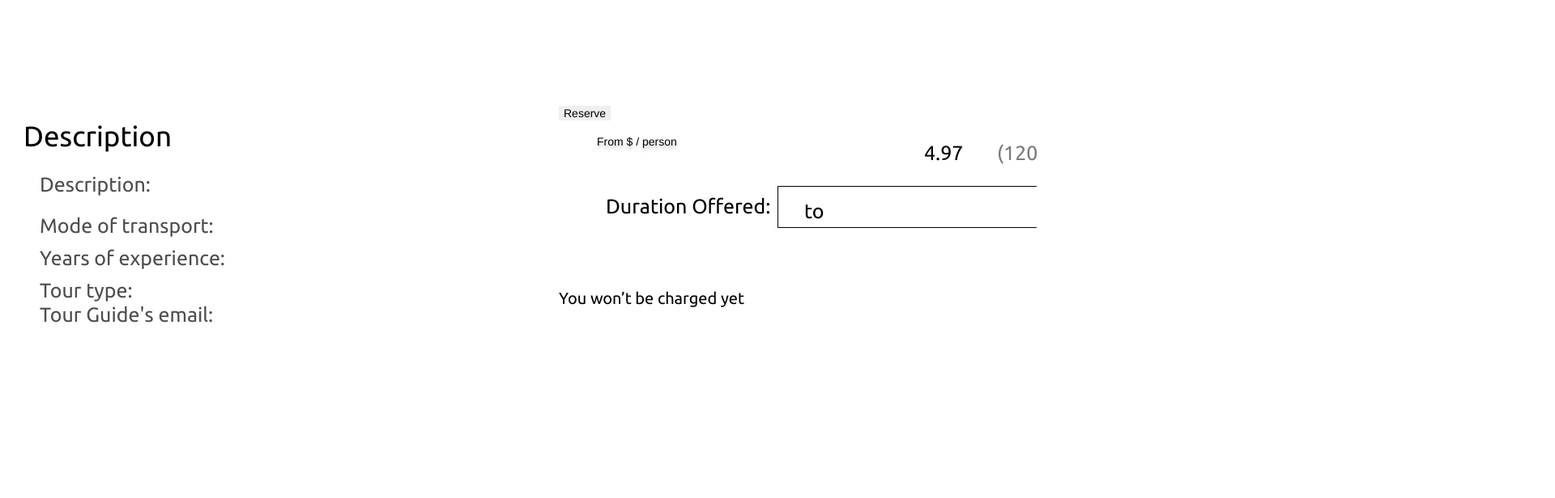
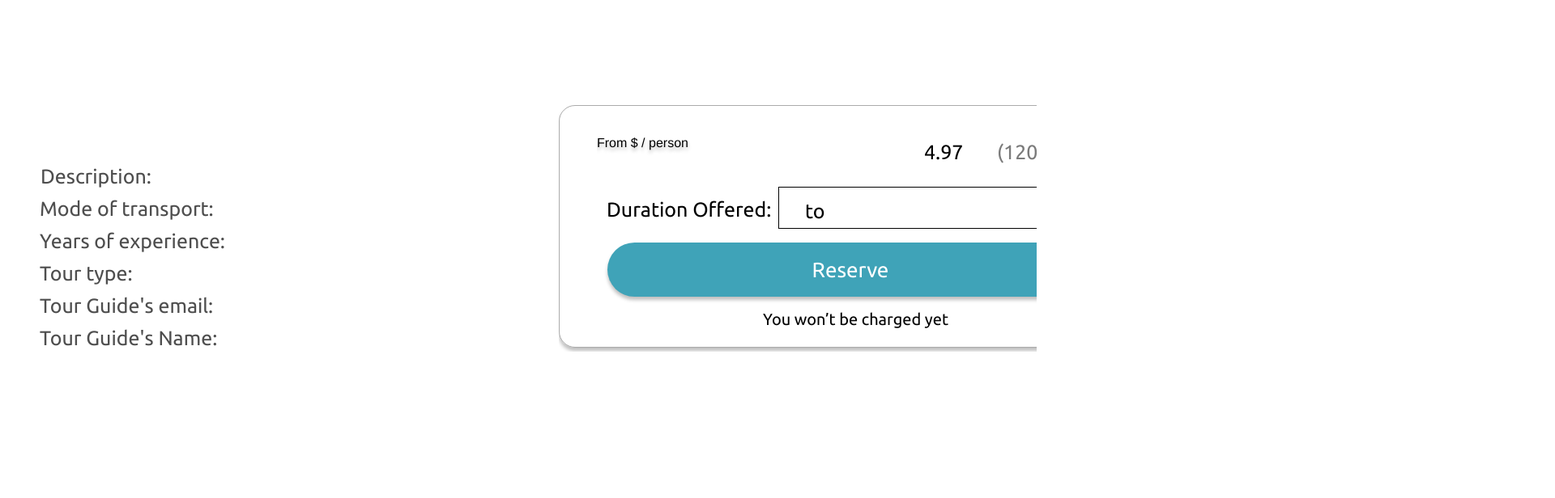
Before and after one commit to bt3103group4/LocalLink, a Vue app: page /tourInfo in a window 1280 px wide. Shown: the part 360-976 px from the top of the page at 81% size, 1920 px wide, since content can reach past the window. Built offline with nearby package versions, Linux system fonts and the light colour scheme; no server answers; the database is empty; sample sign-in values are in the browser's storage.

Commit message:
changed css of tourinfo

```diff
--- a/src/components/SearchBar.vue
+++ b/src/components/SearchBar.vue
@@ -19,7 +19,7 @@
     >
       <div class="content">
         <img class="right floated mini ui image" :src="listing.imageURL" />
-        <p>{{ listing.tour_name }}</p><br><br>
+        <button @click="viewTourInfo(tour.tour_id)">{{ listing.tour_name }}</button><br><br>
       </div>
     </div>
   </div>
@@ -64,6 +64,17 @@ export default {
       }
     });
     return { searchedListings, searchQuery };
+  },
+
+  methods: {
+    viewTourInfo(tour_id) {
+      this.$router.push({
+        name: 'TourInfo',
+        params: {
+          tour_id: tour_id
+        }
+      })
+    },
   },
 };
 </script>
--- a/src/views/TourInfo.vue
+++ b/src/views/TourInfo.vue
@@ -1,4 +1,8 @@
 <template>
+  <NavBar />
+  <Logo />
+  <SettingsButton />
+  <DefaultFooter/>
   <div>
     <link
       href="https://fonts.googleapis.com/css?family=Ubuntu&display=swap"
@@ -15,10 +19,9 @@
       <div class="v257_63">
         <div class="right_info_box">
           <!-- <div class="v232_103"></div> -->
-          <!-- <div class="v232_110"></div> -->
           <div class="v228_57">
-            <div class="v228_58"></div>
-            <span class="v228_59">Duration Offered:</span>
+            <div class="duration_box"></div>
+            <span class="duration">Duration Offered:</span>
           </div>
           <span class="v228_72">{{ start_date }} to {{ end_date }}</span>
         </div>
@@ -27,17 +30,16 @@
           ><span class="v228_84">4.97</span
           ><span class="v228_90">From ${{ cost }} / person</span>
         </div>
-        <span class="v232_114">You won’t be charged yet</span>
-        <button class="v232_110">Reserve</button>
+        <span class="no_charge">You won’t be charged yet</span>
+        <button class="reserve_btn">Reserve</button>
       </div>
       <div>
-        <span class="v228_70">Description</span>
         <div class="description">Description: {{ description }}</div>
         <div class="transport">Mode of transport: {{ transport }}</div>
         <div class="experience">Years of experience: {{ experience }}</div>
         <div class="tour-type">Tour type: {{ tour_type }}</div>
+        <span class="name">Tour Guide's Name: {{ tour_name }}</span>
         <div class="email">Tour Guide's email: {{ email }}</div>
-        <span class="v232_115">{{ tour_name }}</span>
       </div>
 
       <button
@@ -51,11 +53,15 @@
 </template>
 
 <script>
+import SettingsButton from "@/components/SettingsButton.vue";
+import NavBar from "@/components/NavBar.vue";
+import Logo from "@/components/Logo.vue";
+import DefaultFooter from "@/components/DefaultFooter.vue"
 import { db } from "../main.js";
 
 export default {
   name: "TourInfo",
-  components: { },
+  components: { SettingsButton, NavBar, Logo, DefaultFooter},
   props: ['tour_id'],
   data() {
     return {
@@ -105,6 +111,159 @@ export default {
 body {
   font-size: 14px;
 }
+
+.description {
+  width: 590px;
+  color: rgba(78, 78, 78, 1);
+  position: absolute;
+  top: 560px;
+  left: 50px;
+  font-family: Ubuntu;
+  font-weight: Regular;
+  font-size: 25px;
+  opacity: 1;
+  text-align: left;
+}
+
+.transport {
+  width: 590px;
+  color: rgba(78, 78, 78, 1);
+  position: absolute;
+  top: 600px;
+  left: 49px;
+  font-family: Ubuntu;
+  font-weight: Regular;
+  font-size: 25px;
+  opacity: 1;
+  text-align: left;
+}
+
+.experience {
+  width: 590px;
+  color: rgba(78, 78, 78, 1);
+  position: absolute;
+  top: 640px;
+  left: 49px;
+  font-family: Ubuntu;
+  font-weight: Regular;
+  font-size: 25px;
+  opacity: 1;
+  text-align: left;
+}
+
+.tour-type {
+  width: 590px;
+  color: rgba(78, 78, 78, 1);
+  position: absolute;
+  top: 680px;
+  left: 49px;
+  font-family: Ubuntu;
+  font-weight: Regular;
+  font-size: 25px;
+  opacity: 1;
+  text-align: left;
+}
+
+.email {
+  width: 590px;
+  color: rgba(78, 78, 78, 1);
+  position: absolute;
+  top: 720px;
+  left: 49px;
+  font-family: Ubuntu;
+  font-weight: Regular;
+  font-size: 25px;
+  opacity: 1;
+  text-align: left;
+}
+
+.name {
+  width: 590px;
+  color: rgba(78, 78, 78, 1);
+  position: absolute;
+  top: 760px;
+  left: 49px;
+  font-family: Ubuntu;
+  font-weight: Regular;
+  font-size: 25px;
+  opacity: 1;
+  text-align: left;
+}
+
+.duration_box {
+  width: 380px;
+  height: 52px;
+  background: rgba(255, 255, 255, 1);
+  opacity: 1;
+  position: absolute;
+  top: 0px;
+  left: 212px;
+  border: 1px solid rgba(0, 0, 0, 1);
+}
+.duration {
+  width: 400px;
+  color: rgba(0, 0, 0, 1);
+  position: absolute;
+  top: 10px;
+  left: 0px;
+  font-family: Ubuntu;
+  font-weight: Regular;
+  font-size: 25px;
+  opacity: 1;
+  text-align: left;
+}
+.reserve_btn {
+  width: 600px;
+  height: 67px;
+  background: rgba(63, 163, 184, 1);
+  opacity: 1;
+  position: absolute;
+  border-top-left-radius: 45px;
+  border-top-right-radius: 45px;
+  border-bottom-left-radius: 45px;
+  border-bottom-right-radius: 45px;
+  box-shadow: 0px 4px 4px rgba(0, 0, 0, 0.25);
+  overflow: hidden;
+  color: rgba(255, 255, 255, 1);
+  position: absolute;
+  top: 170px;
+  left: 60px;
+  font-family: Ubuntu;
+  font-weight: Medium;
+  font-size: 26px;
+  opacity: 1;
+  text-align: center;
+}
+
+.no_charge {
+  width: 233px;
+  color: rgba(0, 0, 0, 1);
+  position: absolute;
+  top: 250px;
+  left: 250px;
+  font-family: Ubuntu;
+  font-weight: Regular;
+  font-size: 20px;
+  opacity: 1;
+  text-align: center;
+}
+
+.right_info_box {
+  width: 731px;
+  height: 300px;
+  border: 1px solid rgba(0, 0, 0, 0.33000001311302185);
+  border-top-left-radius: 20px;
+  border-top-right-radius: 20px;
+  border-bottom-left-radius: 20px;
+  border-bottom-right-radius: 20px;
+  box-shadow: 0px 4px 4px rgba(0, 0, 0, 0.25);
+  overflow: hidden;
+  position: absolute;
+  top: 0px;
+  left: 0px;
+  overflow: hidden;
+}
+
 .v429_58 {
   width: 100%;
   height: 800px;
@@ -115,6 +274,7 @@ body {
   left: 0px;
   overflow: hidden;
 }
+
 .v257_57 {
   width: 374px;
   color: rgba(255, 255, 255, 1);
@@ -127,6 +287,7 @@ body {
   opacity: 1;
   text-align: left;
 }
+
 .tour_photo_div {
   width: 100%;
   height: 348px;
@@ -204,19 +365,8 @@ body {
   left: 690px;
   overflow: hidden;
 }
-.right_info_box {
-  width: 731px;
-  height: 305px;
-  /* background: url("../images/v228_56.png"); */
-  /* background-repeat: no-repeat;
-  background-position: center center;
-  background-size: cover;
-  opacity: 1; */
-  position: absolute;
-  top: 0px;
-  left: 0px;
-  overflow: hidden;
-}
+
+
 /* .v232_103 {
   width: 731px;
   height: 305px;
@@ -233,31 +383,7 @@ body {
   box-shadow: 0px 4px 4px rgba(0, 0, 0, 0.25);
   overflow: hidden;
 } */
-/* .v232_110 {
-  width: 628px;
-  height: 67px;
-  background: rgba(63, 163, 184, 1);
-  opacity: 1;
-  position: absolute;
-  top: 177px;
-  left: 58px;
-  border-top-left-radius: 45px;
-  border-top-right-radius: 45px;
-  border-bottom-left-radius: 45px;
-  border-bottom-right-radius: 45px;
-  box-shadow: 0px 4px 4px rgba(0, 0, 0, 0.25);
-  overflow: hidden;
-  width: 118px;
-  color: rgba(255, 255, 255, 1);
-  position: absolute;
-  top: 194px;
-  left: 306px;
-  font-family: Ubuntu;
-  font-weight: Medium;
-  font-size: 30px;
-  opacity: 1;
-  text-align: left;
-} */
+
 .v228_57 {
   width: 618px;
   height: 52px;
@@ -271,28 +397,7 @@ body {
   left: 58px;
   overflow: hidden;
 }
-.v228_58 {
-  width: 407px;
-  height: 52px;
-  background: rgba(255, 255, 255, 1);
-  opacity: 1;
-  position: absolute;
-  top: 0px;
-  left: 212px;
-  border: 1px solid rgba(0, 0, 0, 1);
-}
-.v228_59 {
-  width: 211px;
-  color: rgba(0, 0, 0, 1);
-  position: absolute;
-  top: 6px;
-  left: 0px;
-  font-family: Ubuntu;
-  font-weight: Regular;
-  font-size: 25px;
-  opacity: 1;
-  text-align: left;
-}
+
 .v228_72 {
   width: 297px;
   color: rgba(0, 0, 0, 1);
@@ -365,18 +470,7 @@ body {
   left: 260px;
   overflow: hidden;
 }
-.v232_114 {
-  width: 233px;
-  color: rgba(0, 0, 0, 1);
-  position: absolute;
-  top: 223px;
-  left: 0px;
-  font-family: Ubuntu;
-  font-weight: Regular;
-  font-size: 20px;
-  opacity: 1;
-  text-align: left;
-}
+
 .v228_66 {
   width: 170px;
   height: 34px;
@@ -403,18 +497,7 @@ body {
   opacity: 1;
   text-align: left;
 }
-.v228_70 {
-  width: 318px;
-  color: rgba(0, 0, 0, 1);
-  position: absolute;
-  top: 501px;
-  left: 29px;
-  font-family: Ubuntu;
-  font-weight: Medium;
-  font-size: 35px;
-  opacity: 1;
-  text-align: left;
-}
+
 .v228_73 {
   width: 634px;
   height: 154px;
@@ -426,78 +509,7 @@ body {
   border: 1px solid rgba(167, 160, 160, 1);
   overflow: hidden;
 }
-.description {
-  width: 590px;
-  color: rgba(78, 78, 78, 1);
-  position: absolute;
-  top: 569px;
-  left: 49px;
-  font-family: Ubuntu;
-  font-weight: Regular;
-  font-size: 25px;
-  opacity: 1;
-  text-align: left;
-}
-.transport {
-  width: 590px;
-  color: rgba(78, 78, 78, 1);
-  position: absolute;
-  top: 620px;
-  left: 49px;
-  font-family: Ubuntu;
-  font-weight: Regular;
-  font-size: 25px;
-  opacity: 1;
-  text-align: left;
-}
-.experience {
-  width: 590px;
-  color: rgba(78, 78, 78, 1);
-  position: absolute;
-  top: 660px;
-  left: 49px;
-  font-family: Ubuntu;
-  font-weight: Regular;
-  font-size: 25px;
-  opacity: 1;
-  text-align: left;
-}
-.tour-type {
-  width: 590px;
-  color: rgba(78, 78, 78, 1);
-  position: absolute;
-  top: 700px;
-  left: 49px;
-  font-family: Ubuntu;
-  font-weight: Regular;
-  font-size: 25px;
-  opacity: 1;
-  text-align: left;
-}
-.email {
-  width: 590px;
-  color: rgba(78, 78, 78, 1);
-  position: absolute;
-  top: 730px;
-  left: 49px;
-  font-family: Ubuntu;
-  font-weight: Regular;
-  font-size: 25px;
-  opacity: 1;
-  text-align: left;
-}
-.v232_115 {
-  width: 510px;
-  color: rgba(0, 0, 0, 1);
-  position: absolute;
-  top: 0px;
-  left: 53px;
-  font-family: Ubuntu;
-  font-weight: Medium;
-  font-size: 40px;
-  opacity: 1;
-  text-align: left;
-}
+
 .v257_66 {
   width: 53px;
   height: 42px;
```
